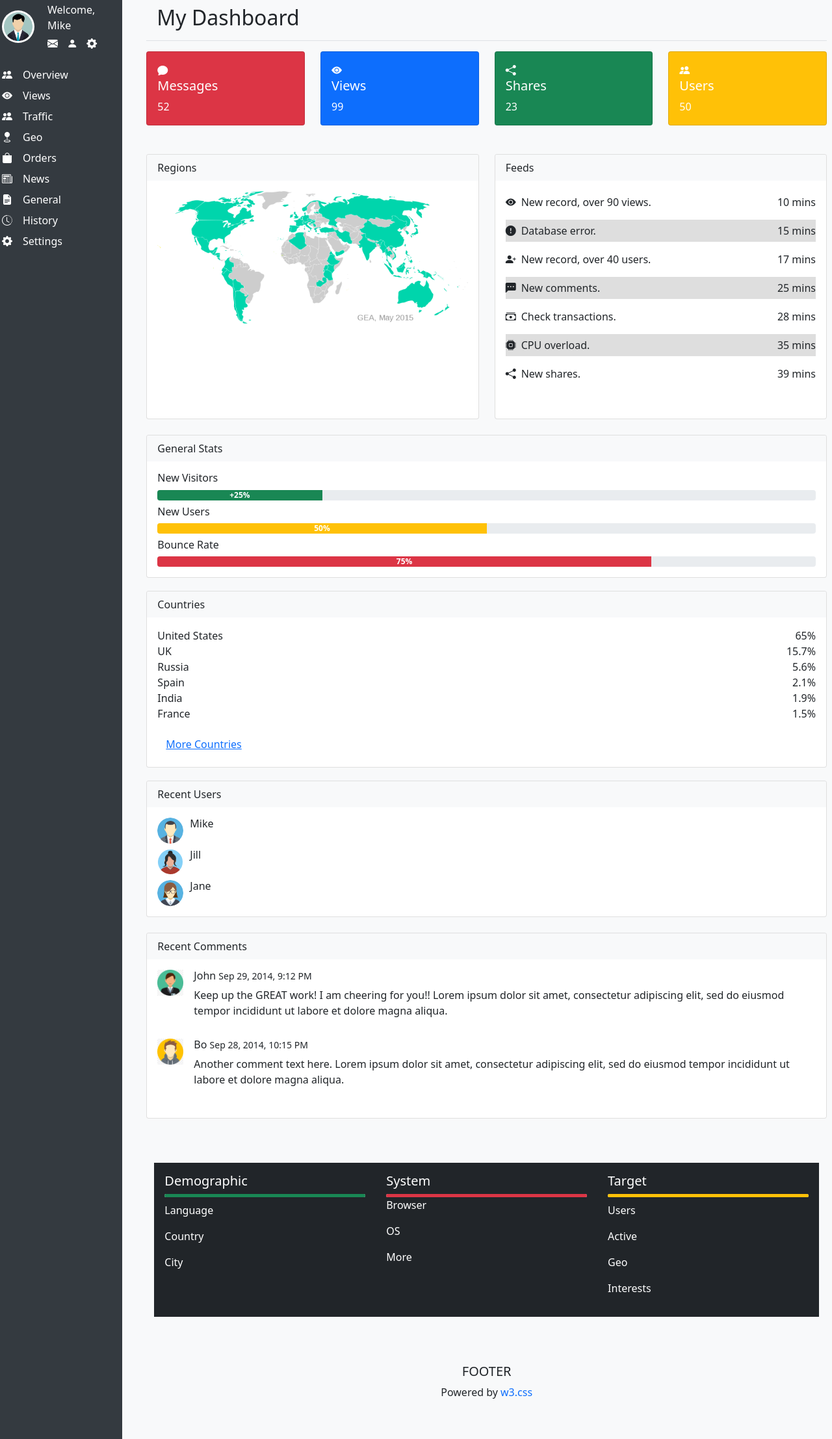
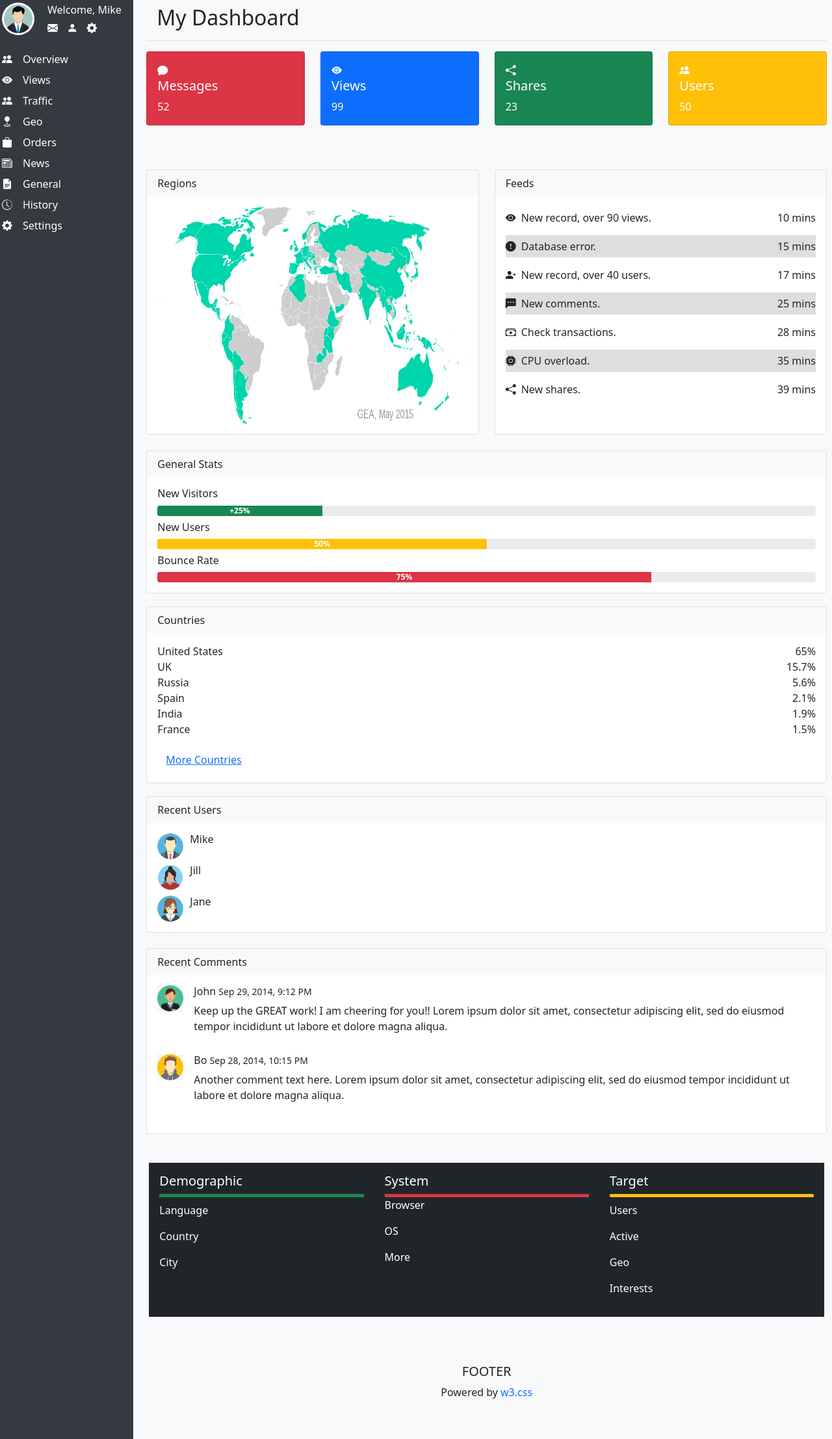
Before and after one commit to raehan15/Frontend-Project-1, a plain HTML site: page index.html in a window 1280 px wide. Shown: the part 12-2226 px from the top of the page at 65% size. Drawn offline with nearby package versions, Linux system fonts and the light colour scheme.

Commit message:
Foruth Commit

```diff
--- a/index.html
+++ b/index.html
@@ -97,11 +97,10 @@
               >
               <div class="d-flex align-items-center">
                 <div class="position-relative">
-                  <h1 class="h2 ml-3">My Dashboard</h1>
-                              <!-- Collapse Button (outside main row) -->
+                  <h2 class="ml-3">My Dashboard</h2>
 
                 </div>
-                <div class="float-right">
+                <div>
                   <!-- Button to hide and show navbar in smaller screens -->
                   <button class="navbar-toggler d-lg-none ml-auto" type="button" data-bs-toggle="collapse" data-bs-target="#navmenu">
                     <i class="bi bi-list"></i>
@@ -205,15 +204,15 @@
                 </div>
               </div>
               <div class="row mt-4 d-flex align-items-stretch">
-                <div class="col-md-6 flex-fill">
+                <div class="col-md-6 flex-fill mt-4">
                   <div class="card h-100">
                     <div class="card-header">Regions</div>
-                    <div class="card-body">
-                      <img src="img/map.png" alt="Map" class="img-fluid" />
+                    <div class="card-body ">
+                      <img src="img/map.png" alt="Map" class="img-style"/>
                     </div>
                   </div>
                 </div>
-                <div class="col-md-6 flex-fill">
+                <div class="col-md-6 flex-fill mt-4">
                   <div class="card h-100">
                     <div class="card-header">Feeds</div>
                     <div class="card-body">
@@ -272,6 +271,8 @@
                   </div>
                 </div>
               </div>
+
+              <!-- General Stats Row -->
               <div class="row-md-4 mt-4">
                 <div class="card">
                   <div class="card-header">General Stats</div>
@@ -318,6 +319,8 @@
                   </div>
                 </div>
               </div>
+
+              <!-- Countries Row -->
               <div class="row-md-4">
                 <div class="card">
                   <div class="card-header">Countries</div>
@@ -416,8 +419,9 @@
                   </div>
                 </div>
               </div>
-              <div class="container mt-5">
-                <div class="row text-white">
+
+              <!-- Demographics Row -->
+                <div class="row text-white mt-4 mr-1 ml-1">
                   <div class="col-md-4 bg-dark p-3">
                     <h5 class="text-white">Demographic</h5>
                     <div class="progress mb-2 progress-thin">
@@ -477,25 +481,18 @@
                         <a
                           href="https://www.w3schools.com/w3css/"
                           class="text-decoration-none"
-                          >w3.css</a
-                        >
+                          >w3.css</a>
                       </p>
                     </footer>
                   </div>
                 </div>
-              </div>
             </main>
-
-
-
-
-
-    </div>
-    </div>
-    <script
+          </div>
+        </div>
+      <script
       src="https://cdn.jsdelivr.net/npm/bootstrap@5.0.2/dist/js/bootstrap.bundle.min.js"
       integrity="sha384-MrcW6ZMFYlzcLA8Nl+NtUVF0sA7MsXsP1UyJoMp4YLEuNSfAP+JcXn/tWtIaxVXM"
       crossorigin="anonymous"
-    ></script>
-  </body>
+      ></script>
+</body>
 </html>
--- a/style.css
+++ b/style.css
@@ -5,12 +5,10 @@ body {
   visibility: hidden;
 }
 .sidebar {
-  /* height: 250vh; */
   background-color: #343a40;
   color: white;
   padding: 15px;
   z-index: 1;
-  width: 200px;
 }
 .sidebar a {
   color: white;
@@ -66,13 +64,6 @@ body {
 .secondary-color {
   background-color: #dedede;
 }
-/* .bg-dark {
-  background-color: #343a40 !important;
-}
-
-.text-white {
-  color: #fff !important;
-} */
 */ .bg-success1 {
   background-color: #28a745 !important;
   height: 20px;
@@ -117,3 +108,10 @@ body {
   color: white;
   font-weight: bold;
 }
+.demo {
+  width: 100%;
+}
+.img-style {
+  max-width: 100%;
+  height: 100%;
+}
```
